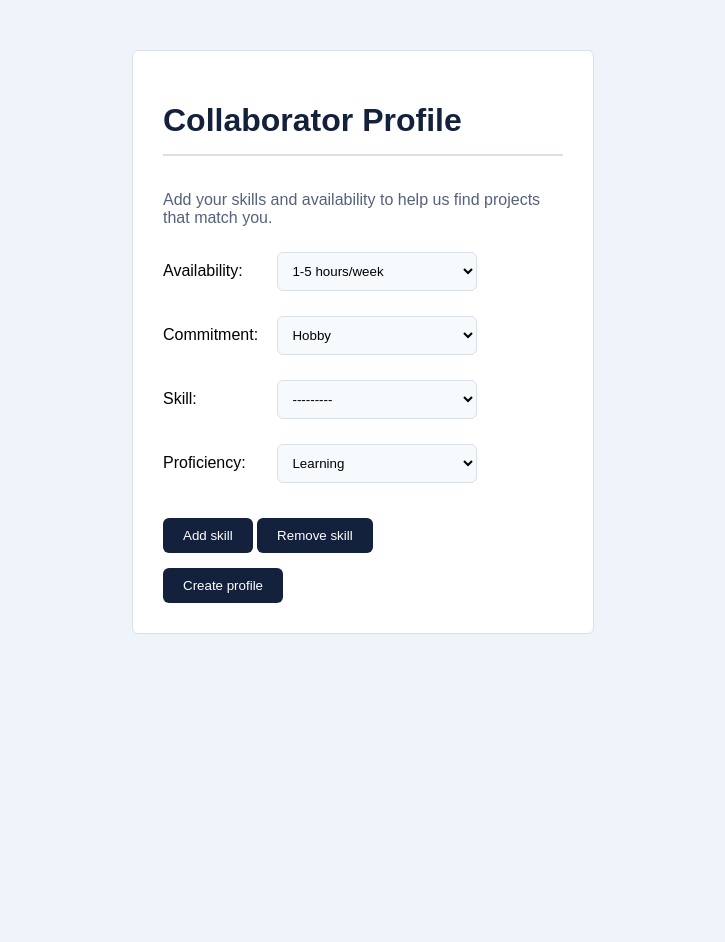
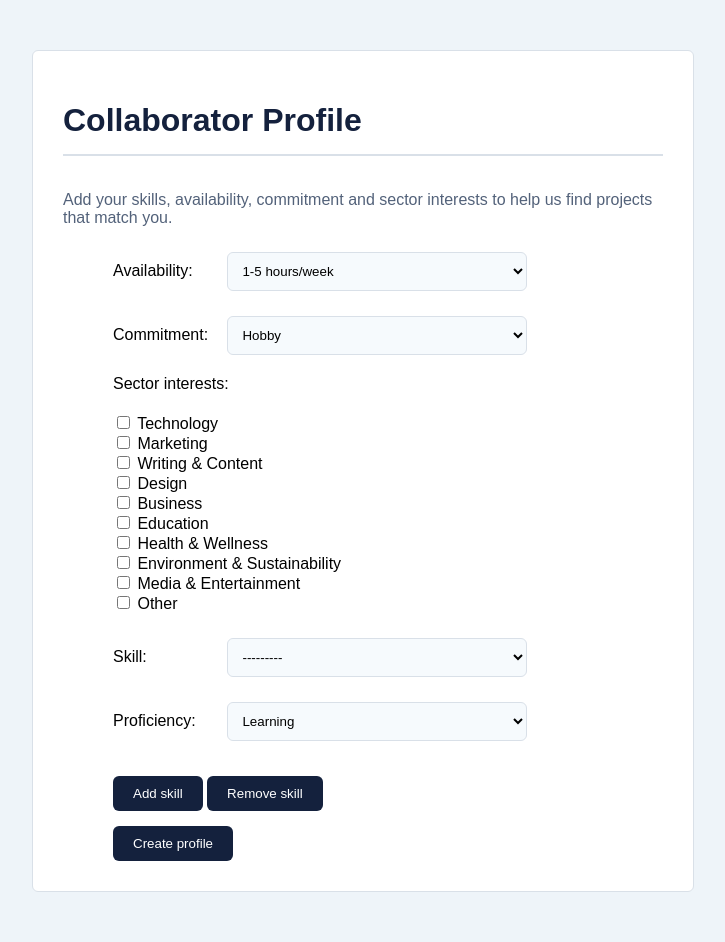
Before and after one commit to RanaAboudawoud/Team-Formation-Platform, a Django app: page /collaborator_profile/ in a window 1280 px wide. Shown: the part 48-990 px from the top of the page, without its empty margins (277-1002 px from the left). Before the commit the page ends 682 px from the top, so only its background shows below. Run offline with Django 5.2, Linux system fonts and the light colour scheme; the visitor is signed in with stand-in values (Sample User, id 1); data that the repository does not hold is empty.

Commit message:
Add sector interests (#141)

```diff
--- a/core/forms.py
+++ b/core/forms.py
@@ -29,6 +29,8 @@ class LoginForm(forms.Form):
 class CollaboratorForm(forms.Form):
     availability = forms.ChoiceField(choices = Collaborator_profile.AVAILABILITY_CHOICES)
     commitment = forms.ChoiceField(choices = Collaborator_profile.COMMITMENT_CHOICES)
+    sector_interests = forms.MultipleChoiceField(choices = Project.CATEGORY_CHOICES, widget = forms.CheckboxSelectMultiple)
+
 class CollaboratorSkillForm(forms.Form):
     skill = forms.ModelChoiceField(queryset = Skill.objects.all())
     proficiency = forms.ChoiceField(choices = Project_skill.PROFICIENCY_CHOICES)
--- a/core/models.py
+++ b/core/models.py
@@ -36,6 +36,7 @@ class Collaborator_profile(models.Model):
 
     availability = models.IntegerField(choices = AVAILABILITY_CHOICES)
     commitment = models.CharField(max_length = 20, choices = COMMITMENT_CHOICES)
+    sector_interests = models.JSONField(default = list)
 
 class Idea_maker_profile(models.Model):
     profile = models.OneToOneField(Profile, on_delete = models.CASCADE)
--- a/core/static/core/style.css
+++ b/core/static/core/style.css
@@ -205,7 +205,7 @@ body {
 /* Collaborator profile page */
 
 .profile-container {
-    width: 400px;
+    width: 600px;
     margin: 50px auto;
     padding: 30px;
     background-color: white;
@@ -229,8 +229,8 @@ body {
     min-width: 110px;
 }
 
-.profile-container select, .profile-container input {
-    width: 200px;
+.profile-container select, .profile-container input:not([type = "checkbox"]) {
+    width: 300px;
     padding: 10px;
     margin-top: 5px;
     background-color: #f6fafd;
@@ -253,6 +253,11 @@ body {
     color: #53627a;
     margin-bottom: 30px;
     font-size: 16px;
+}
+
+.profile-container form {
+    width: 500px;
+    margin: 0 auto;
 }
 
 /* Idea maker page */
--- a/core/templates/core/collaborator_profile.html
+++ b/core/templates/core/collaborator_profile.html
@@ -7,7 +7,7 @@
 
     <h1>Collaborator Profile</h1>
 
-    <p class = "profile-description">Add your skills and availability to help us find projects that match you.</p>
+    <p class = "profile-description">Add your skills, availability, commitment and sector interests to help us find projects that match you.</p>
 
     <form method = "post">
         {% csrf_token %}
--- a/core/views.py
+++ b/core/views.py
@@ -92,12 +92,13 @@ def collaborator_profile(request):
         if form.is_valid() and skill_formset.is_valid():
             availability = form.cleaned_data["availability"]
             commitment = form.cleaned_data["commitment"]
+            sector_interests = form.cleaned_data["sector_interests"]
 
             user = request.user
 
             #Spara information från användare i respektive databas
             profile = Profile.objects.get(user = user)
-            collaborator, created = Collaborator_profile.objects.update_or_create(profile = profile, defaults = {"availability": availability, "commitment": commitment})
+            collaborator, created = Collaborator_profile.objects.update_or_create(profile = profile, defaults = {"availability": availability, "commitment": commitment, "sector_interests": sector_interests})
 
             for skill_form in skill_formset:
                 if skill_form.cleaned_data:
```
Also changed, not shown: core/migrations/0021_collaborator_profile_sector_interests.py (added).
